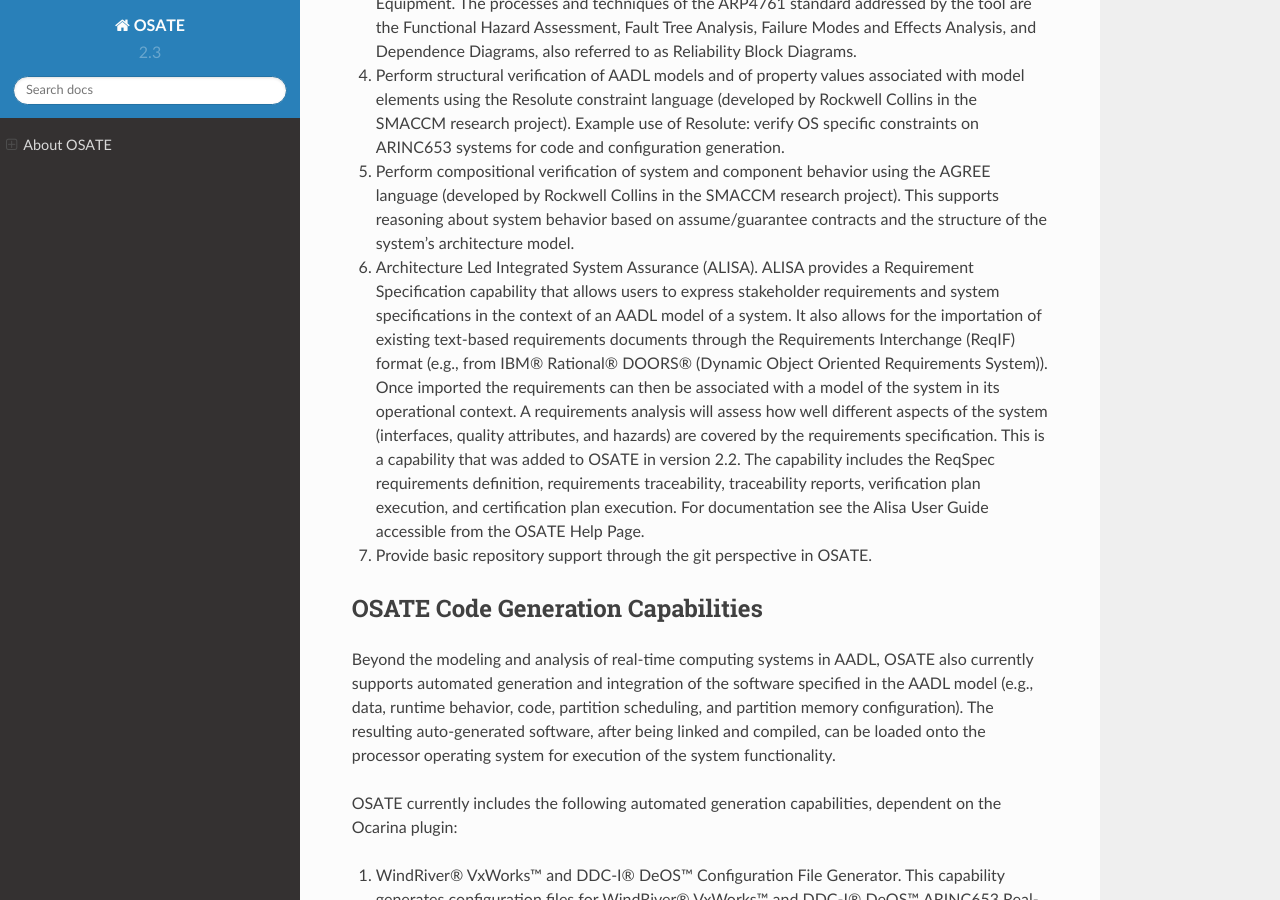
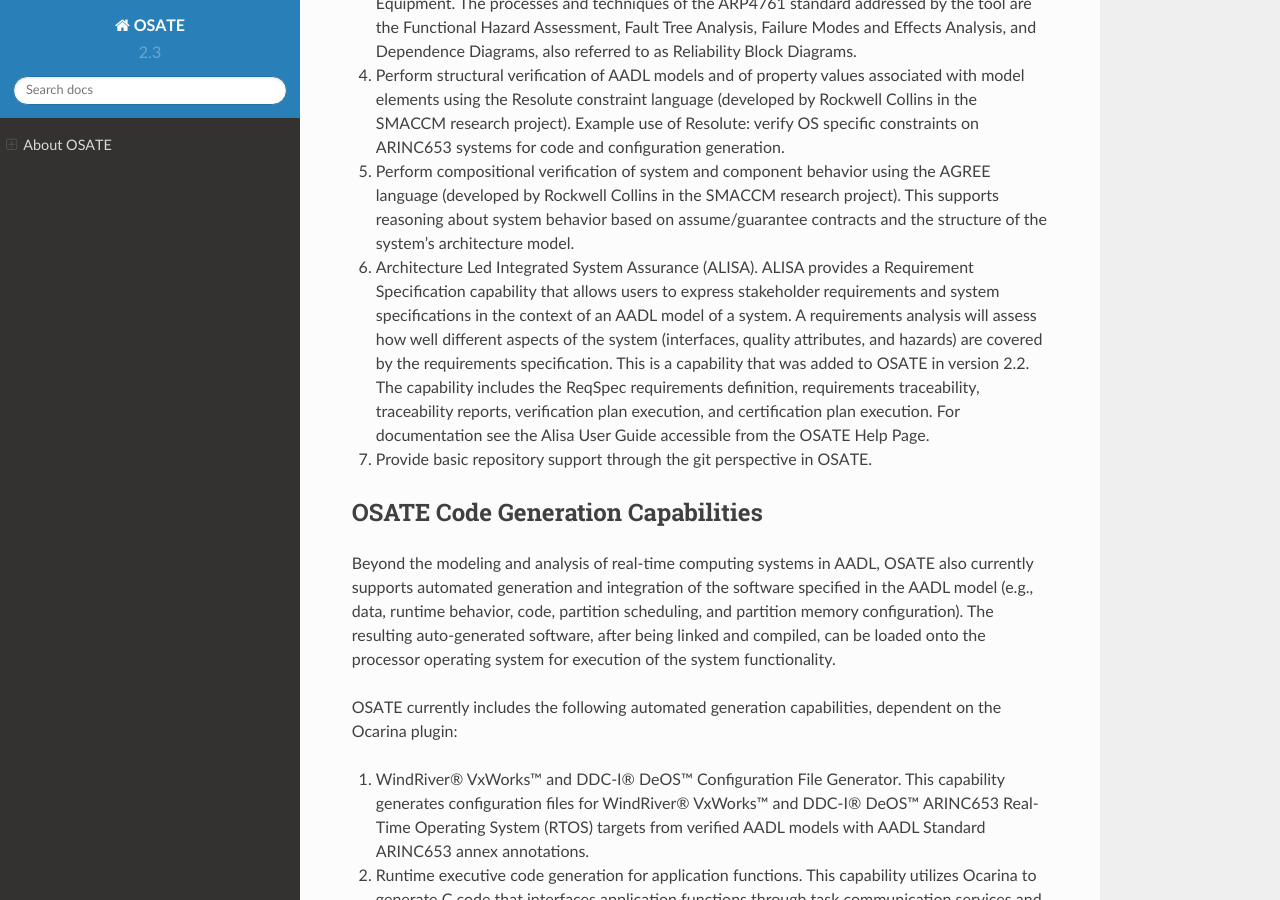
Before and after one commit to osate/website, a Sphinx documentation site: the page built from source/about-osate.md, in a window 1280 px wide and 900 px high, scrolled down 536 px. Built offline with Sphinx 7.4.7 and the Read the Docs theme 2.0.0, drawn with Linux system fonts in a browser that asks for light colours.

Commit message:
remove reference to reqif importer

```diff
--- a/source/about-osate.md
+++ b/source/about-osate.md
@@ -18,9 +18,7 @@
 5. Perform compositional verification of system and component behavior using the AGREE language (developed by Rockwell Collins in the SMACCM research project).
    This supports reasoning about system behavior based on assume/guarantee contracts and the structure of the system’s architecture model.
 6. Architecture Led Integrated System Assurance (ALISA). ALISA provides a Requirement Specification capability that allows users to express stakeholder
-   requirements and system specifications in the context of an AADL model of a system. It also allows for the importation of existing text-based requirements
-   documents through the Requirements Interchange (ReqIF) format (e.g., from IBM® Rational® DOORS® (Dynamic Object Oriented Requirements System)). Once imported
-   the requirements can then be associated with a model of the system in its operational context. A requirements analysis will assess how well different
+   requirements and system specifications in the context of an AADL model of a system. A requirements analysis will assess how well different
    aspects of the system (interfaces, quality attributes, and hazards) are covered by the requirements specification. This is a capability that was added to
    OSATE in version 2.2. The capability includes the ReqSpec requirements definition, requirements traceability, traceability reports, verification plan
    execution, and certification plan execution. For documentation see the Alisa User Guide accessible from the OSATE Help Page.
```
